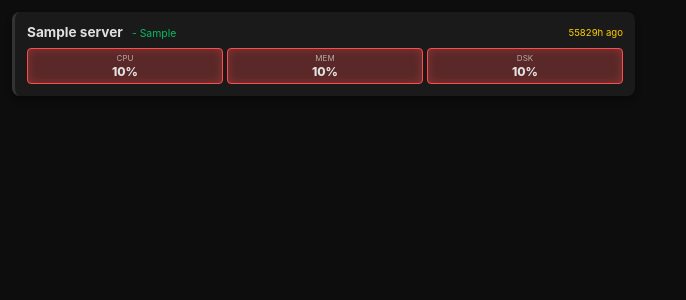
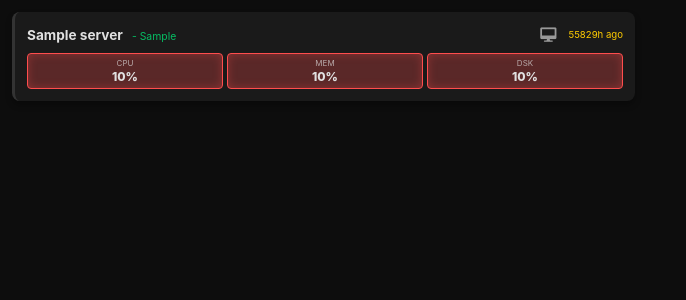
Before and after one commit to service0427/aws_qewr-monitoring-server, a FastAPI app: page / in a window 1280 px wide. Shown: the part 121-421 px from the top of the page, without its empty margins (0-686 px from the left). Run offline with FastAPI, Linux system fonts and the light colour scheme; tables that the repository leaves empty hold one stand-in row (values such as "Sample post").

Commit message:
Add scrcpy remote access link (port 5000) to server cards

```diff
--- a/static/script.js
+++ b/static/script.js
@@ -57,7 +57,12 @@ async function updateDashboard() {
                             ${server.name}
                             ${server.memo ? `<span class="memo-small"> - ${server.memo}</span>` : ''}
                         </span>
-                        <span class="time-ago">${getTimeAgo(server.last_ping)}</span>
+                        <div class="name-right">
+                            <a href="http://${server.ip_address}:5000" target="_blank" class="remote-link" onclick="event.stopPropagation()">
+                                <i class="fas fa-desktop"></i>
+                            </a>
+                            <span class="time-ago">${getTimeAgo(server.last_ping)}</span>
+                        </div>
                     </div>
                     <div class="metrics">
                         <div class="metric-item ${isCpuAlert ? 'alert-active' : ''}">
--- a/static/style.css
+++ b/static/style.css
@@ -97,6 +97,17 @@ h1 { margin: 0; font-size: 1rem; letter-spacing: 3px; color: var(--text-secondar
     align-items: center;
     width: 100%;
 }
+.name-right { display: flex; align-items: center; gap: 8px; }
+.remote-link {
+    color: var(--text-secondary);
+    font-size: 0.9rem;
+    padding: 2px 4px;
+    border-radius: 4px;
+    transition: all 0.2s;
+}
+.remote-link:hover { color: var(--success); background: rgba(0,230,118,0.1); }
+.remote-link:active { transform: scale(1.2); }
+
 .ip-small { font-size: 0.65rem; opacity: 0.6; font-weight: normal; margin-left: 4px; }
 .memo-small { font-size: 0.65rem; color: var(--success); opacity: 0.8; font-weight: normal; margin-left: 6px; }
 .time-ago { font-size: 0.6rem; color: var(--warning); font-weight: normal; }
@@ -319,6 +330,10 @@ input:checked + .slider:before { transform: translateX(22px); }
     .time-ago {
         font-size: 0.55rem;
     }
+    .remote-link {
+        font-size: 1rem;
+        padding: 4px 8px;
+    }
     .metrics {
         gap: 3px;
     }
```
